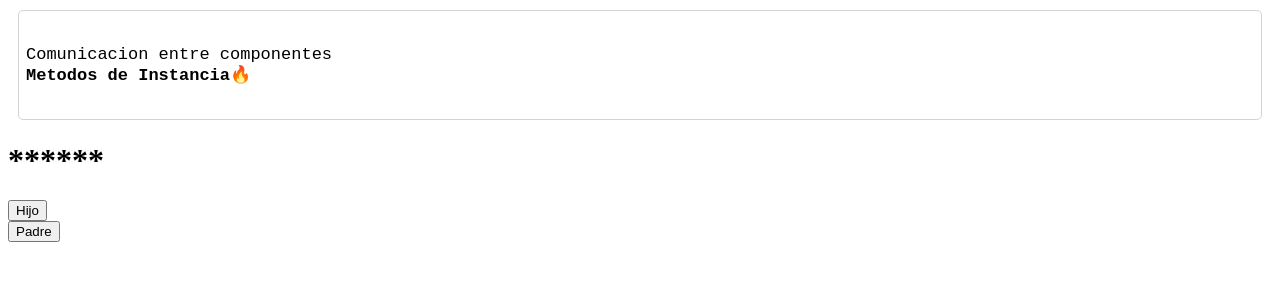
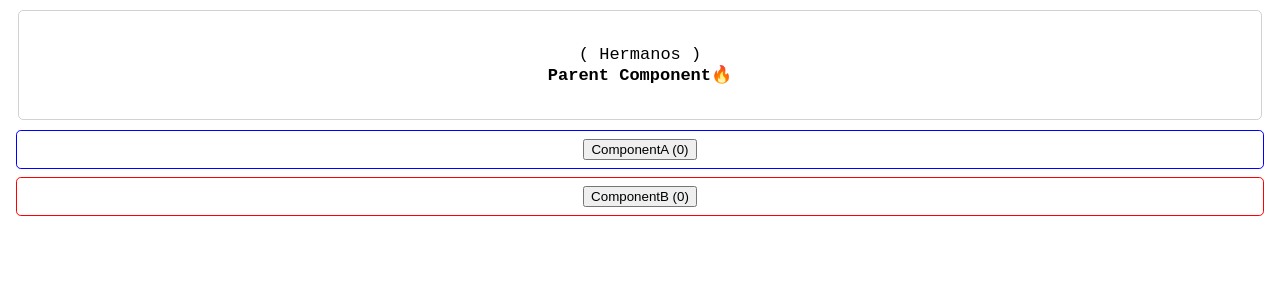
Before and after one commit to JosePabloRomero/fundamentos-react, a React (Create React App) app: page / in a window 1280 px wide. Shown: the top 300 px of the page. Built offline with nearby package versions, Linux system fonts and the light colour scheme.

Commit message:
Comunicacion entre componentes ejemplo2 Parent Component

```diff
--- a/src/App.js
+++ b/src/App.js
@@ -7,8 +7,9 @@ import InputSelectOption from './components/InputSelectOption' */
 //import BuscadorPeliculas from './components/BuscadorPeliculas'
 //import LifeCicle from './components/LifeClicle'
 //import Chat from './components/Chat'
-import Tareas from './components/Tareas'
-import Comunicacion1 from './components/ComunicacionComponentes/Comunicacion1'
+//import Tareas from './components/Tareas'
+//import Comunicacion1 from './components/ComunicacionComponentes/Comunicacion1'
+import Comunicacion2 from './components/ComunicacionComponentes/Comunicacion2'
 const App = () => (
     <div>
         {/* {<InputNoControlado></InputNoControlado>
@@ -19,8 +20,9 @@ const App = () => (
         <BuscadorPeliculas/>
         <Chat></Chat>
         <Tareas></Tareas>
+        <Comunicacion1></Comunicacion1>
         */}
-        <Comunicacion1></Comunicacion1>
+        <Comunicacion2></Comunicacion2>
     </div>
 )
 export default App
--- /dev/null
+++ b/src/components/ComunicacionComponentes/Comunicacion2/Comunicacion2.js
@@ -0,0 +1,106 @@
+import React, { Component } from 'react'
+
+const Header = () => {
+    const subtitleStyles = {
+        fontWeight: 'bold'
+    }
+
+    const headerStyles = {
+        margin: '0.6em',
+        borderRadius: '0.3em',
+        border: '1px solid #d2d2d2',
+        padding: '2em 0.4em',
+        fontFamily: 'monospace',
+        fontSize: '17px',
+        textAlign: 'center'
+    }
+
+    return (
+        <header style={headerStyles}>
+            <div>
+                ( Hermanos )
+        </div>
+            <div style={subtitleStyles}>
+                Parent Component
+          <span role='img' aria-label='flame' >
+                    🔥
+          </span>
+            </div>
+        </header>
+    )
+}
+
+const boxStyles = {
+    padding: '0.5em',
+    margin: ' 0.5em',
+    border: '1px solid gray',
+    borderRadius: '0.3em',
+    textAlign: 'center'
+}
+
+const blueStyles = {
+    ...boxStyles,
+    border: '1px solid blue',
+}
+
+const redStyles = {
+    ...boxStyles,
+    border: '1px solid red',
+}
+
+class ComponentA extends Component {
+    render() {
+        const { num } = this.props
+        return (
+            <div style={blueStyles}>
+                <button onClick={this.props.onAdd}>
+                    ComponentA ({num})
+                </button>
+            </div>
+        )
+    }
+}
+class ComponentB extends Component {
+    render() {
+        const { num } = this.props
+        return (
+            <div style={redStyles}>
+                <button onClick={this.props.onAdd}>
+                    ComponentB ({num})
+                </button>
+            </div>
+        )
+    }
+}
+
+class App extends Component {
+    state = {
+        numA: 0,
+        numB: 0
+    }
+
+    handleAddA = () => {
+        this.setState(state => ({
+            numA: state.numA + 1
+        }))
+    }
+    handleAddB = () => {
+        this.setState(state => ({
+            numB: state.numB + 2
+        }))
+    }
+    render() {
+        const {numA, numB} = this.state
+        return (
+            <div>
+                <Header></Header>
+                <ComponentA num={numA} onAdd={this.handleAddB}></ComponentA>
+                <ComponentB num={numB} onAdd={this.handleAddA}></ComponentB>
+            </div>
+
+
+        )
+    }
+}
+
+export default App
--- /dev/null
+++ b/src/components/ComunicacionComponentes/Comunicacion2/index.js
@@ -0,0 +1 @@
+export {default} from './Comunicacion2'
```
